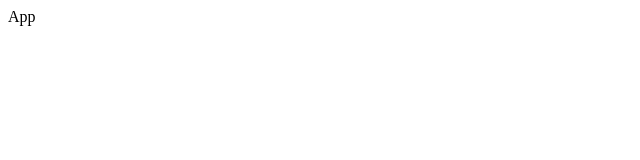
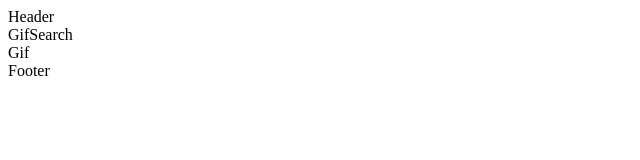
Before and after one commit to aayushvyas025/GifSearch, a React (Vite) app: page / in a window 1280 px wide. Shown: the top 160 px of the page, without its empty margins (0-640 px from the left). Built offline with nearby package versions, Linux system fonts and the light colour scheme.

Commit message:
Create the Gif Search and Gif component

```diff
--- a/src/App.jsx
+++ b/src/App.jsx
@@ -1,8 +1,15 @@
+import Footer from "./components/footer/Footer";
+import Header from "./components/header/Header";
+import Main from "./components/main/Main";
+
 function App() {
   return (
-    <div>App</div>
-  )
+    <>
+      <Header />
+      <Main />
+      <Footer />
+    </>
+  );
 }
 
-
-export default App
+export default App;
--- /dev/null
+++ b/src/components/Gif/Gif.jsx
@@ -0,0 +1,9 @@
+import React from 'react'
+
+function Gif() {
+  return (
+    <div>Gif</div>
+  )
+}
+
+export default Gif
--- /dev/null
+++ b/src/components/GifSearch/GifSearch.jsx
@@ -0,0 +1,9 @@
+import React from 'react'
+
+function GifSearch() {
+  return (
+    <div>GifSearch</div>
+  )
+}
+
+export default GifSearch
--- a/src/components/main/Main.jsx
+++ b/src/components/main/Main.jsx
@@ -1,9 +1,14 @@
-import React from 'react'
+import React from "react";
+import GifSearch from "../GifSearch/GifSearch";
+import Gif from "../Gif/Gif";
 
 function Main() {
   return (
-    <div>Main</div>
-  )
+    <div>
+      <GifSearch />
+      <Gif />
+    </div>
+  );
 }
 
-export default Main
+export default Main;
```
